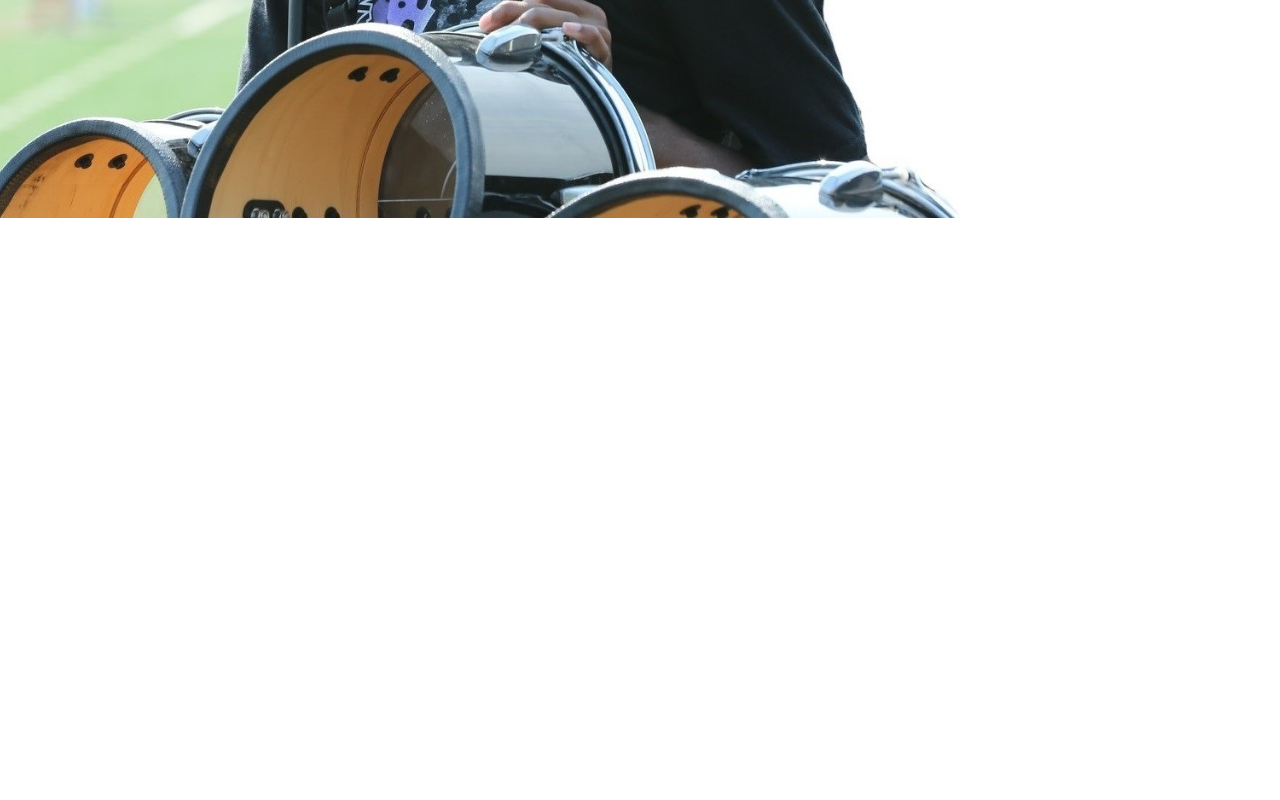
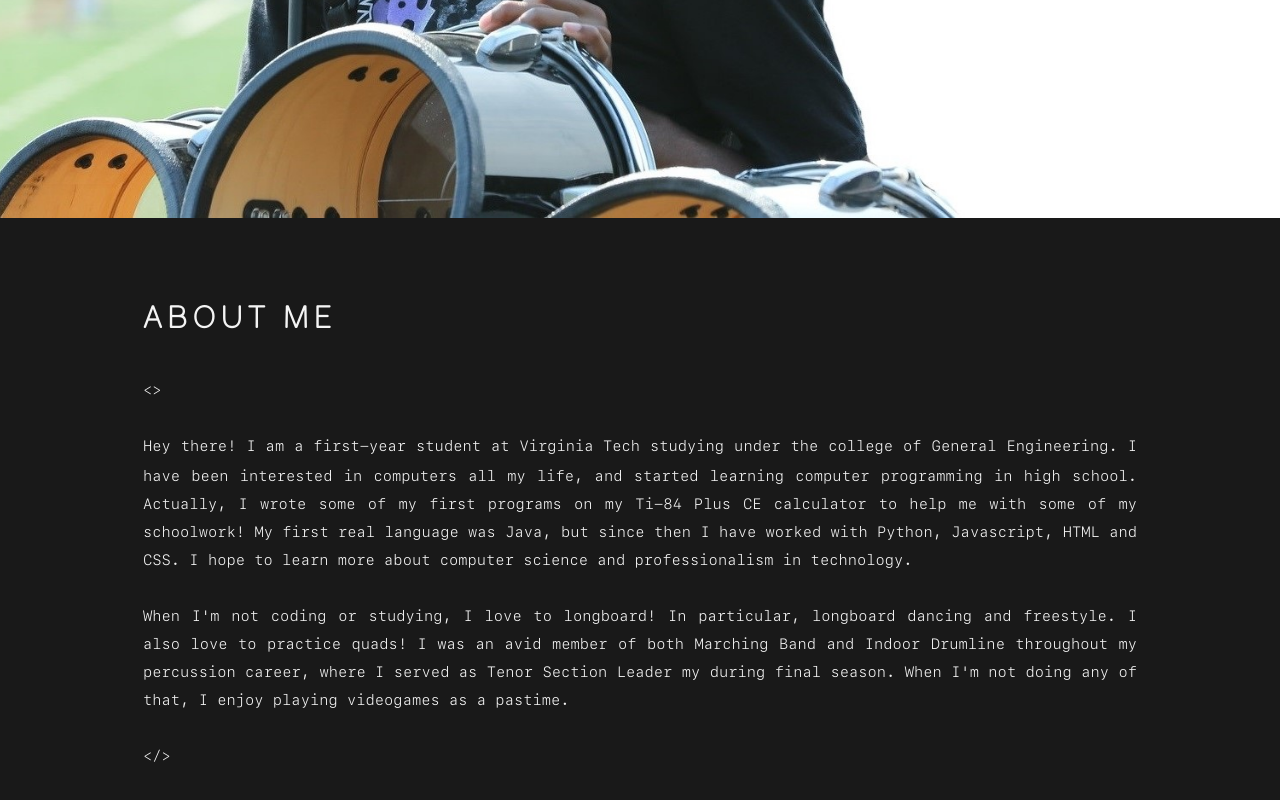
Before and after one commit to Red-CS/portfolio-website, a Next.js app: page / in a window 1280 px wide. Shown: the part 582-1382 px from the top of the page. Before the commit the page ends 800 px from the top, so only its background shows below. Built offline with nearby package versions, Linux system fonts and the light colour scheme.

Commit message:
Added about me

```diff
--- a/pages/index.js
+++ b/pages/index.js
@@ -4,6 +4,7 @@ import Head from 'next/head'
 // Components
 import Header from "../src/components/Header"
 import Home from "../src/components/Home"
+import Second from "../src/components/Second"
 
 // CSS
 import styles from '../styles/page/Main.module.css'
@@ -91,6 +92,7 @@ export default function Main() {
       <main>
         <Header />
         <Home />
+        <Second/>
       </main>
     </div>
   )
--- /dev/null
+++ b/src/components/Second.js
@@ -0,0 +1,27 @@
+import styles from "../../styles/component/Second.module.css";
+
+const SecondSection = () => (
+    <div className={styles["section", "second-section"]}>
+        <div className={styles["about-me"]}>
+            {/* About Me*/}
+            <h2 className={styles["section-header", "sh-about-me"]}>About Me</h2>
+                <p id={styles["about-me-content"]}>&lt;&gt;<br/>
+                <br/>Hey there! I am a first-year student at <a className={styles["link-hover"]} href="https://www.vt.edu/">Virginia Tech</a> studying
+                under the college of General Engineering. I have been interested in computers all my life,
+                and started learning computer programming in high school. Actually, I wrote some of my first programs
+                on my Ti-84 Plus CE calculator to help me with some of my schoolwork! My first  real language was Java,
+                but since then I have worked with Python, Javascript, HTML and CSS. I hope to learn more about computer
+                science and professionalism in technology.
+                <br/>
+                <br/>
+                When I'm not coding or studying, I love to longboard! In particular, longboard dancing and freestyle.
+                I also love to practice quads! I was an avid member of both Marching Band and Indoor Drumline
+                throughout my percussion career, where I served as Tenor Section Leader my during final season. When I'm
+                not doing any of that, I enjoy playing videogames as a pastime.
+                <br/>
+                <br/>&lt;/&gt;</p>
+        </div>
+    </div>
+);
+
+export default SecondSection;
--- /dev/null
+++ b/styles/component/Second.module.css
@@ -0,0 +1,73 @@
+.second-section {
+    background-color: #191919;
+    color: #f4f4f4;
+    z-index: 0;
+}
+
+.about-me {
+    padding: 60px 15px;
+    text-align: justify;
+    margin-left: 10%;
+    margin-right: 10%;
+}
+
+.about-me h2 {
+    text-transform: uppercase;
+}
+
+.link-hover {
+    display: inline-block;
+}
+
+.link-hover:after {
+    background: none repeat scroll 0px 0px transparent;
+    bottom: 0px;
+    content: "";
+    display: block;
+    height: 2px;
+    left: 0px;
+    position: relative;
+    background: #fff;
+    transition: width 0.3s ease 0s, left 0.3s ease 0s;
+    width: 0px;
+    transform: translateY(-3px);
+}
+
+.link-hover:hover:after {
+    width: 100%;
+    left: 0px;
+}
+/* // This adds a line next to the Section Header
+// .sh-about-me::after {
+//     content: "";
+//     display: block;
+//     position: relative;
+//     top: -10px;
+//     transform: translateY(-100%);
+//     width: 60%;
+//     height: 1px;
+//     margin-left: 250px;
+//     background-color: #f4f4f4;
+// } */
+
+#about-me-content {
+    padding: 20px 0px 60px;
+    /* // -webkit-text-stroke-width: .2px; */
+    font-family: SF Mono Light;
+    font-size: 15px;
+}
+
+@media (max-width: 768px) {
+
+    .about-me {
+        margin-left: 0px;
+        margin-right: 0px;
+    }
+
+
+    #about-me-content {
+        text-align: left;
+        font-size: 18px; /* Tentative */
+        letter-spacing: .08em;
+    }
+}
```
